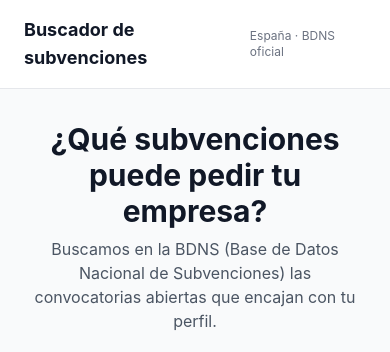
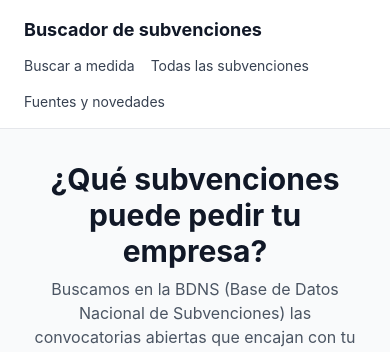
Before and after one commit to Flexigobe/subvenia, a FastAPI app: page / in a window 390 px wide. Shown: the top 352 px of the page. Run offline with FastAPI, Linux system fonts and the light colour scheme; some libraries are stand-ins or nearby versions.

Commit message:
feat(web): add nav links in base.html
Updates header to show responsive nav with links to Buscar a medida (/),
Todas las subvenciones (/subvenciones), and Fuentes y novedades (/noticias).

Co-Authored-By: Claude Sonnet 4.6 <noreply@anthropic.com>

```diff
--- a/app/web/templates/base.html
+++ b/app/web/templates/base.html
@@ -12,9 +12,13 @@
 </head>
 <body class="bg-gray-50 text-gray-900 min-h-screen">
   <header class="bg-white border-b border-gray-200">
-    <div class="max-w-5xl mx-auto px-6 py-4 flex items-center justify-between">
+    <div class="max-w-5xl mx-auto px-6 py-4 flex flex-col md:flex-row md:items-center md:justify-between gap-3">
       <a href="/" class="font-bold text-lg">Buscador de subvenciones</a>
-      <span class="text-xs text-gray-500">España · BDNS oficial</span>
+      <nav class="flex flex-wrap items-center gap-4 text-sm">
+        <a href="/" class="text-gray-700 hover:text-green-700 hover:underline">Buscar a medida</a>
+        <a href="/subvenciones" class="text-gray-700 hover:text-green-700 hover:underline">Todas las subvenciones</a>
+        <a href="/noticias" class="text-gray-700 hover:text-green-700 hover:underline">Fuentes y novedades</a>
+      </nav>
     </div>
   </header>
   <main class="max-w-5xl mx-auto px-6 py-8">
```
